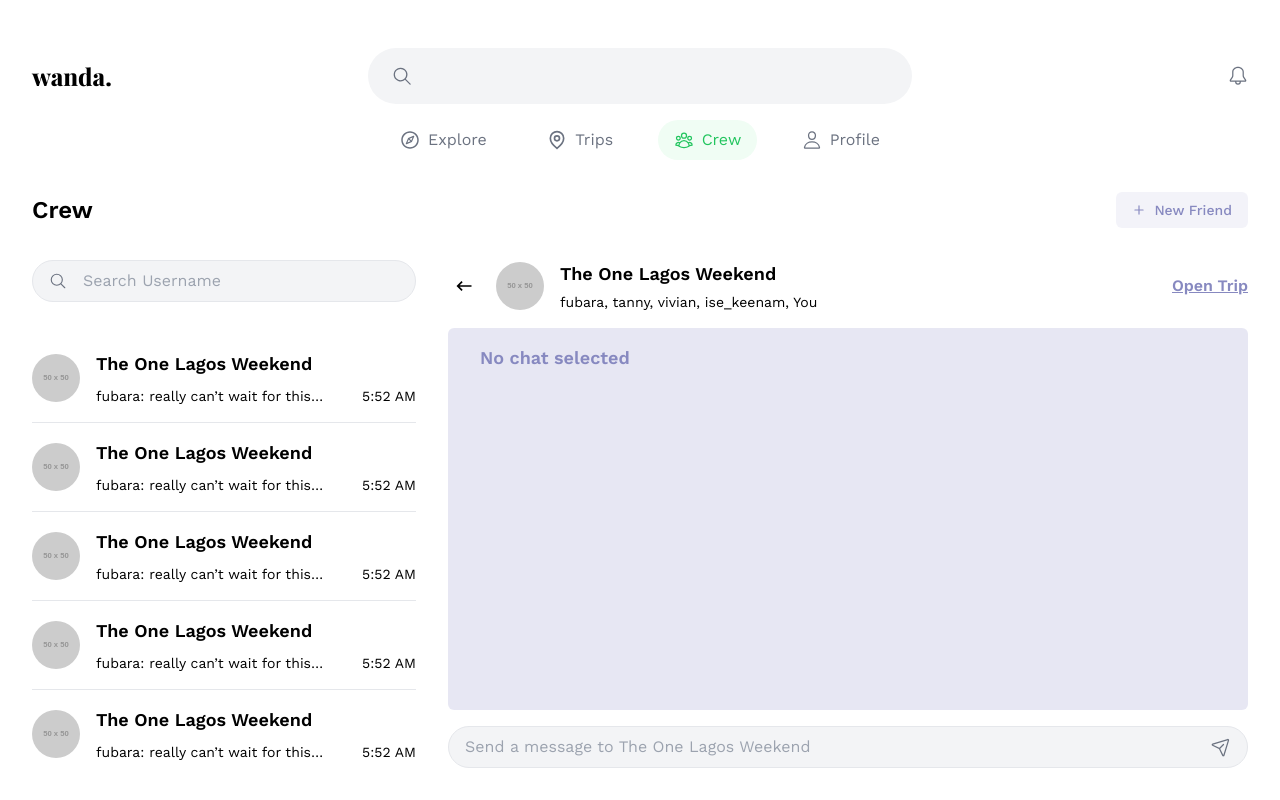
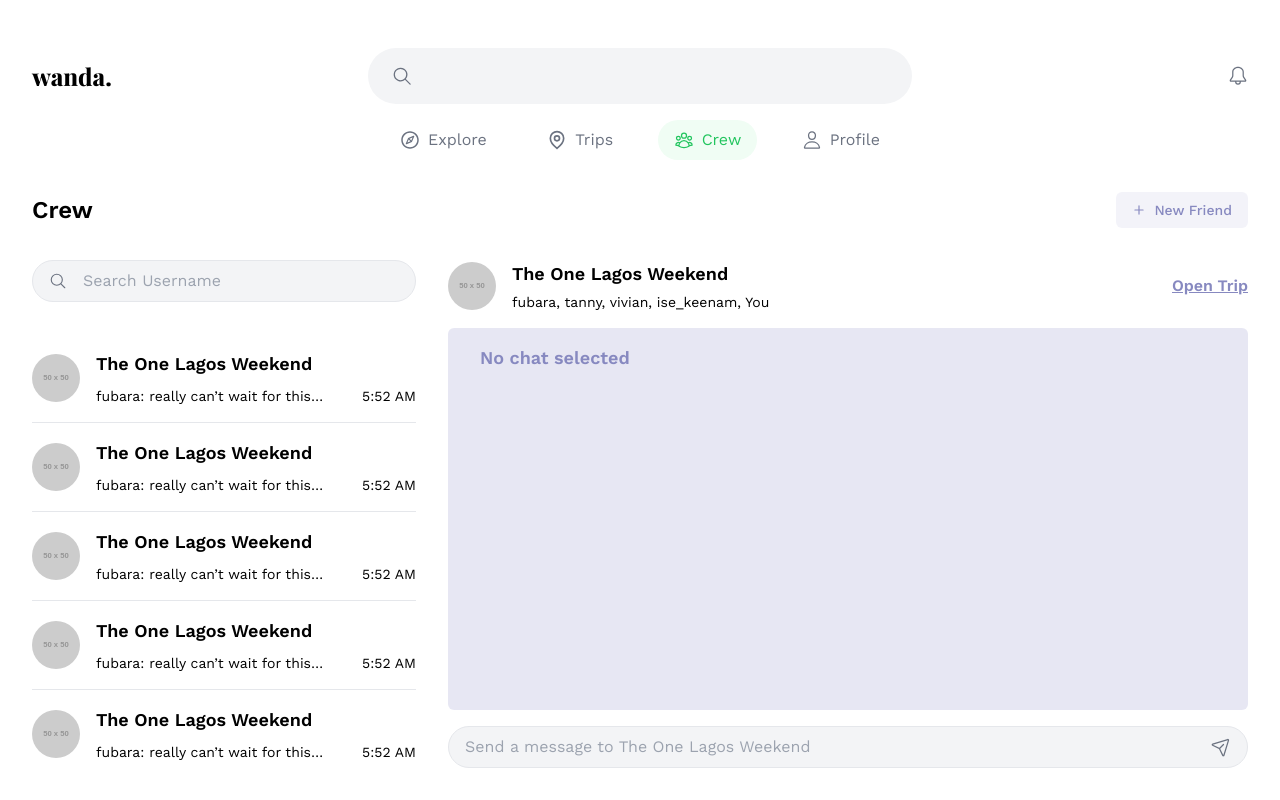
Before and after one commit to benhexie/wanda, a React (Create React App) app: page /crew in a window 1280 px wide. Built offline with nearby package versions, Linux system fonts and the light colour scheme; a web font is replaced by a local one.

Commit message:
Fixed chat responsiveness bug

```diff
--- a/src/pages/home/crew/index.tsx
+++ b/src/pages/home/crew/index.tsx
@@ -89,7 +89,7 @@ const Crew = () => {
         <div className="flex gap-8 flex-1">
           <div
             className={`w-full max-w-full md:max-w-80 lg:max-w-sm flex flex-col gap-8 ${
-              openChat ? "hidden" : ""
+              openChat ? "hidden md:flex" : ""
             }`}
           >
             <div className="flex items-center px-4 rounded-full border border-gray-200 bg-gray-100 gap-4">
@@ -122,7 +122,7 @@ const Crew = () => {
             <div className="flex items-center gap-4">
               <button
                 onClick={() => navigate(-1)}
-                className="rounded-full flex justify-center items-center w-8 h-8"
+                className="rounded-full justify-center items-center w-8 h-8 md:hidden flex"
               >
                 <MdOutlineKeyboardBackspace className="text-xl text-black" />
               </button>
```
